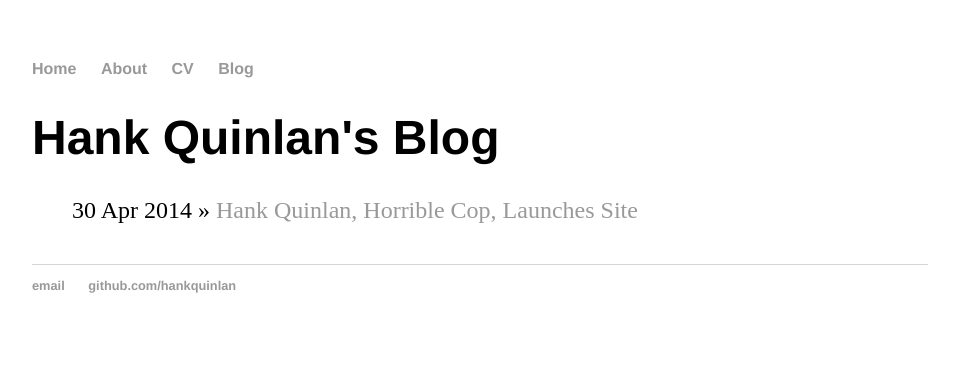
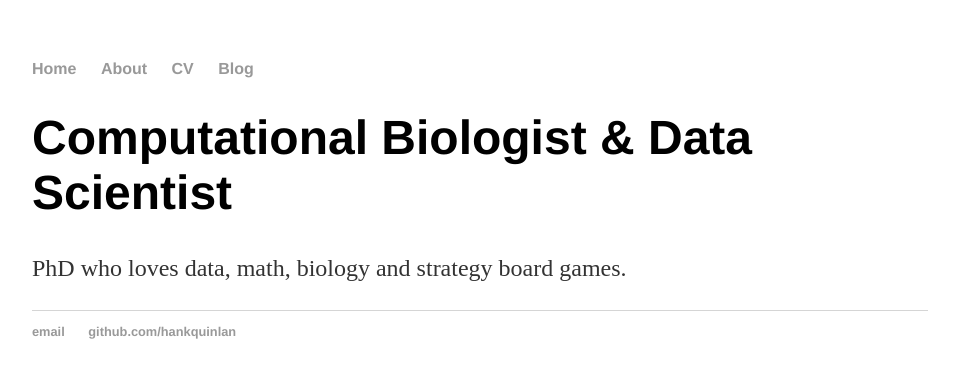
Before and after one commit to EGjohnson/EGjohnson.github.io, a Jekyll site: the page built from about/index.html, in a window 1280 px wide. Shown: the top 378 px of the page, without its empty margins (160-1119 px from the left). Built offline with Jekyll 4.4.1, drawn with Linux system fonts in a browser that asks for light colours.

Commit message:
update about page

```diff
--- a/about/index.html
+++ b/about/index.html
@@ -1,11 +1,8 @@
 ---
 layout: default
-title: Hank Quinlan's Blog
+title: Computational Biologist & Data Scientist
 ---
 	<h1>{{ page.title }}</h1>
-	<ul class="posts">
-
-	  {% for post in site.posts %}
-	    <li><span>{{ post.date | date_to_string }}</span> » <a href="{{ post.url }}" title="{{ post.title }}">{{ post.title }}</a></li>
-	  {% endfor %}
-	</ul>
+<div class="blurb">
+	<p>PhD who loves data, math, biology and strategy board games.</a></p>
+</div><!-- /.blurb -->
```
